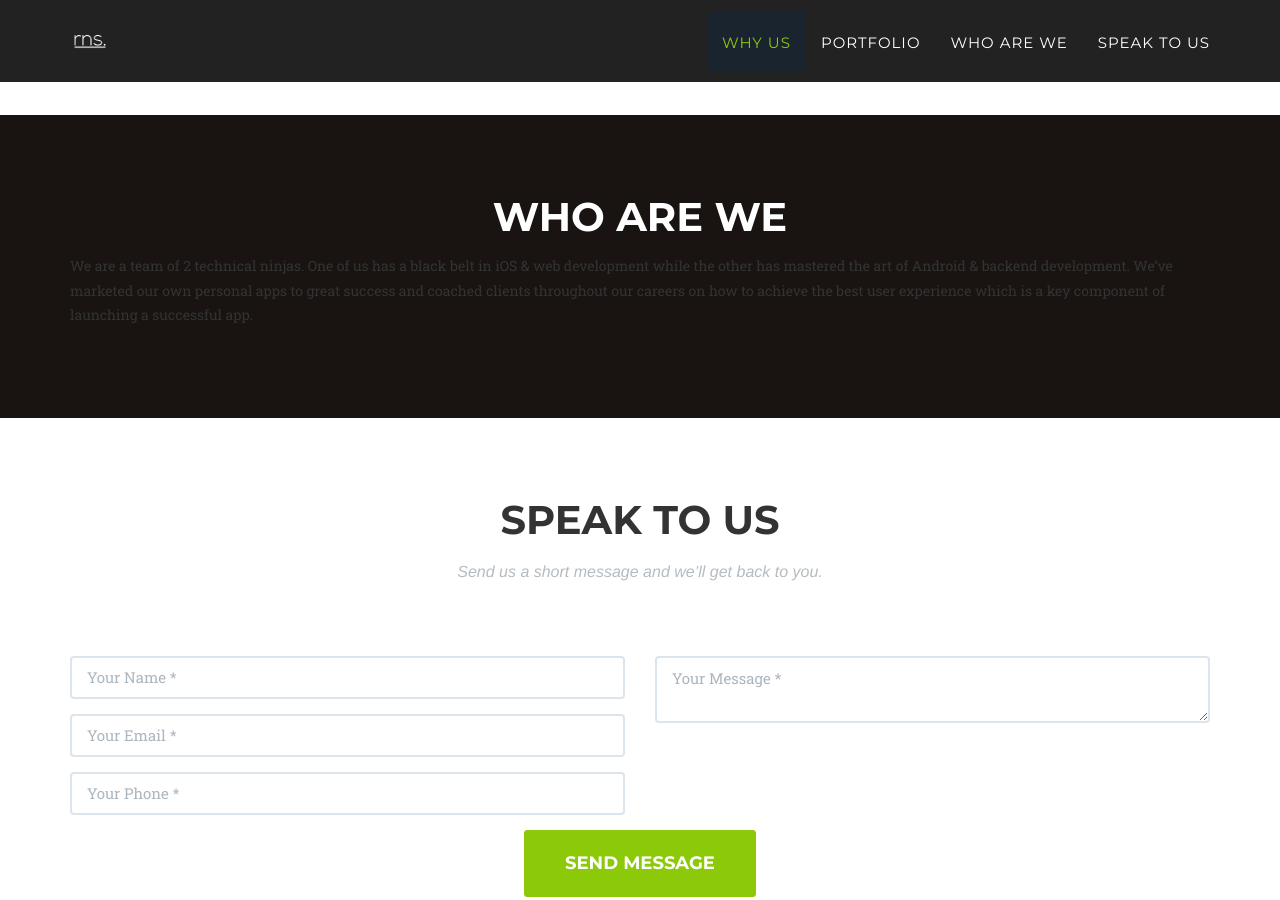
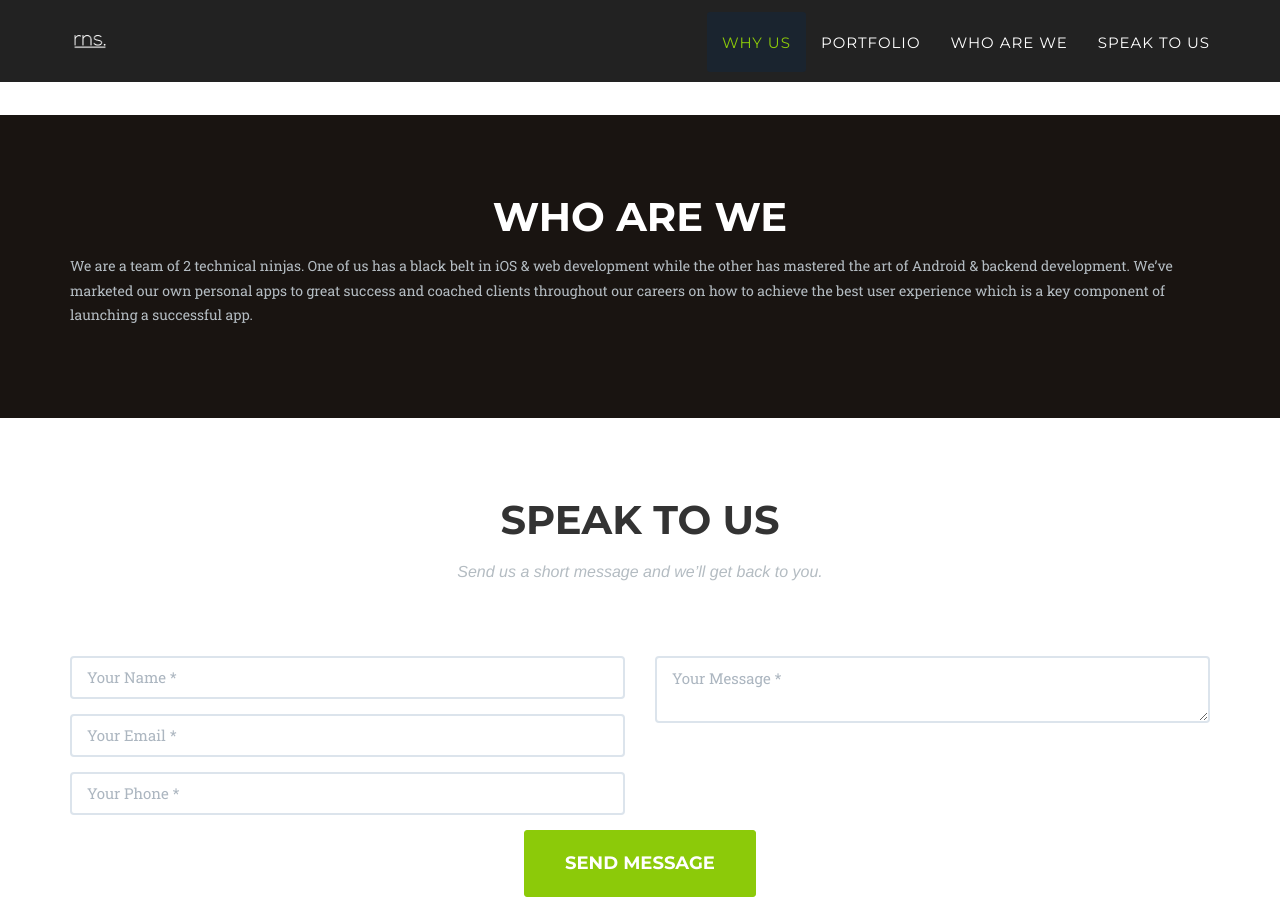
Before and after one commit to RnS-Apps/RnS-Apps.github.io, a Jekyll site: the page built from index.html, in a window 1280 px wide and 900 px high, scrolled down 1140 px. Built offline with Jekyll 4.4.1, drawn with Linux system fonts in a browser that asks for light colours; some web fonts are replaced.

Commit message:
Update whoarewe.html

```diff
--- a/_includes/whoarewe.html
+++ b/_includes/whoarewe.html
@@ -8,7 +8,7 @@
                 </div>
             </div>
             <div class="row">
-                <div class="col-lg-12">
+                <div class="col-lg-12  text-muted">
                     <p>We are a team of 2 technical ninjas.  One of us has a black belt in iOS & web development while the other has mastered the art of Android & backend development.  We’ve marketed our own personal apps to great success and coached clients throughout our careers on how to achieve the best user experience which is a key component of launching a successful app.</p>
                 </div>
             </div>
```
